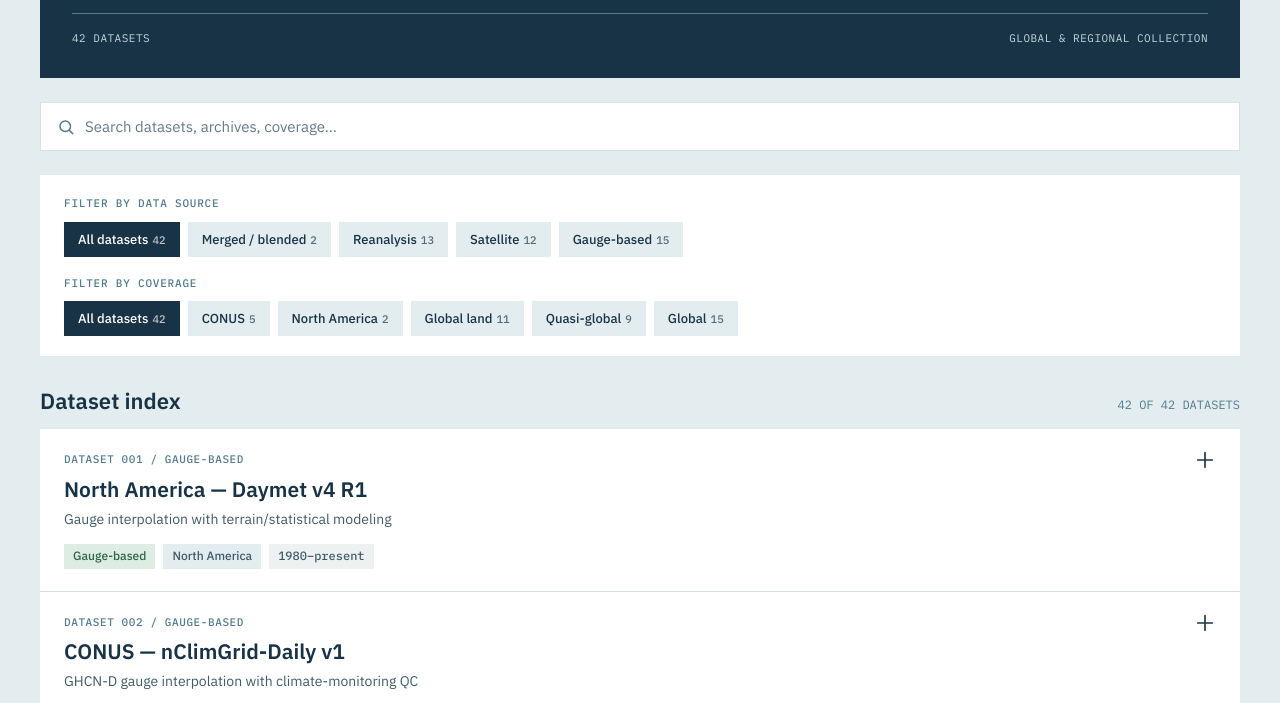
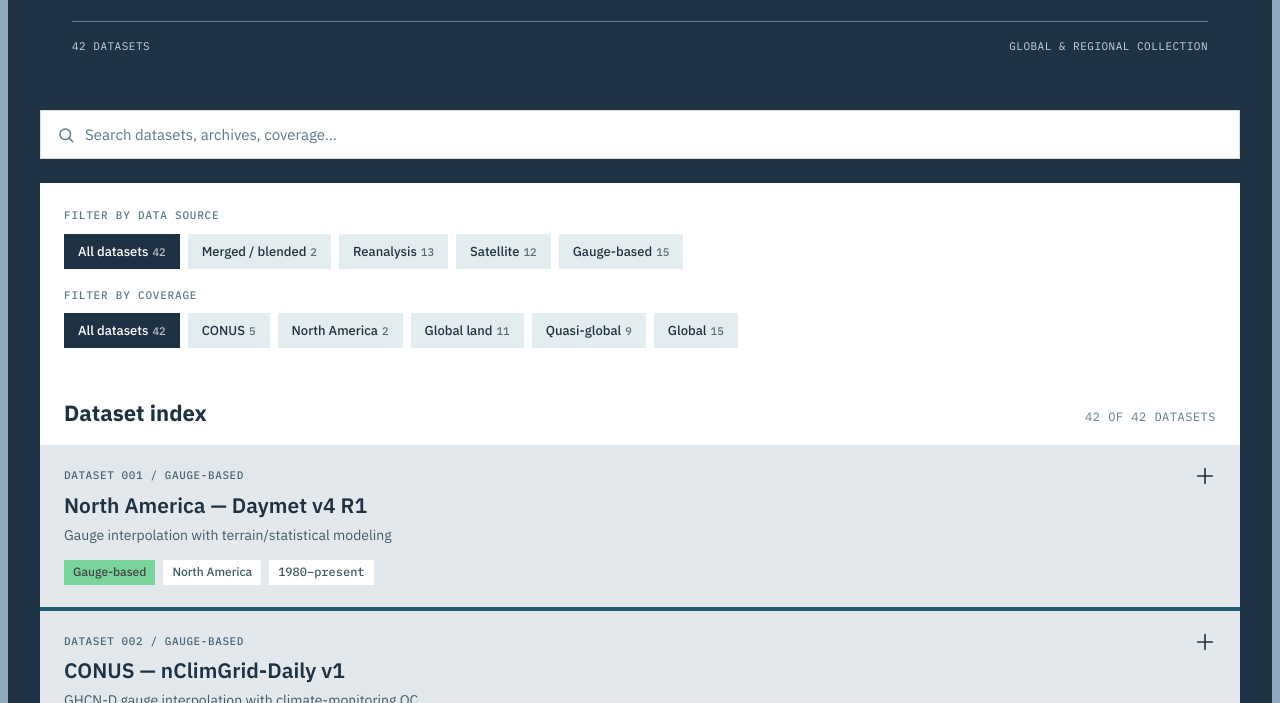
Before and after one commit to lmerchant/precip_workshop_dashboard, a plain HTML site: page app/index.html in a window 1280 px wide. Shown: the part 206-909 px from the top of the page. Drawn offline with Linux system fonts and the light colour scheme.

Commit message:
Restyle dashboard and make filters multi-select
- Match new_dashboard_layout_2026-11-17-6.46am.png: navy dashboard panel,
  search on navy, filters and dataset index in one white panel
- New page, card, hover/open and tag colors; text colors adjusted to
  pass WCAG AA contrast
- Data source and coverage filters allow several selections; "All
  datasets" clears a group; selections are kept in the URL
- Update handoff and design notes

Co-Authored-By: Claude Opus 5.5 <noreply@anthropic.com>

```diff
--- a/app/app.js
+++ b/app/app.js
@@ -195,21 +195,26 @@ function filterButtonsHtml(groupName, options, datasets) {
 
 /* ---------- State (kept in the URL) ---------- */
 
-const state = { search: "", category: "all", coverage: "all", open: new Set() };
+// Each filter group holds a set of selected option ids; an empty set
+// means "All datasets". Options in one group combine with OR, and the
+// two groups combine with AND.
+const FILTER_GROUPS = ["category", "coverage"];
+
+const state = { search: "", category: new Set(), coverage: new Set(), open: new Set() };
+
+const listParam = value => (value || "").split(",").filter(Boolean);
 
 function readStateFromUrl() {
   const p = new URLSearchParams(location.search);
   state.search = p.get("q") || "";
-  state.category = p.get("category") || "all";
-  state.coverage = p.get("coverage") || "all";
-  state.open = new Set((p.get("open") || "").split(",").filter(Boolean).map(Number));
+  FILTER_GROUPS.forEach(g => { state[g] = new Set(listParam(p.get(g))); });
+  state.open = new Set(listParam(p.get("open")).map(Number));
 }
 
 function writeStateToUrl() {
   const p = new URLSearchParams();
   if (state.search) p.set("q", state.search);
-  if (state.category !== "all") p.set("category", state.category);
-  if (state.coverage !== "all") p.set("coverage", state.coverage);
+  FILTER_GROUPS.forEach(g => { if (state[g].size) p.set(g, [...state[g]].join(",")); });
   if (state.open.size) p.set("open", [...state.open].sort((a, b) => a - b).join(","));
   const qs = p.toString();
   history.replaceState(null, "", qs ? `?${qs}` : location.pathname);
@@ -223,8 +228,7 @@ function applyFilters(datasets) {
 
   datasets.forEach(ds => {
     const visible =
-      (state.category === "all" || ds.category.id === state.category) &&
-      (state.coverage === "all" || ds.coverage.id === state.coverage) &&
+      FILTER_GROUPS.every(g => state[g].size === 0 || state[g].has(ds[g].id)) &&
       terms.every(t => ds.searchText.includes(t));
     ds.card.hidden = !visible;
     if (visible) shown++;
@@ -235,7 +239,11 @@ function applyFilters(datasets) {
   document.getElementById("noResults").hidden = shown > 0;
 
   document.querySelectorAll(".filter-button").forEach(btn => {
-    btn.setAttribute("aria-pressed", String(state[btn.dataset.group] === btn.dataset.value));
+    const selected = state[btn.dataset.group];
+    const pressed = btn.dataset.value === "all"
+      ? selected.size === 0
+      : selected.has(btn.dataset.value);
+    btn.setAttribute("aria-pressed", String(pressed));
   });
 
   writeStateToUrl();
@@ -306,11 +314,16 @@ async function init() {
     applyFilters(datasets);
   });
 
-  // Filter buttons (one listener for both groups)
+  // Filter buttons (one listener for both groups). An option button
+  // toggles that option; "All datasets" clears the group's selections.
   document.querySelector(".filter-section").addEventListener("click", ev => {
     const btn = ev.target.closest(".filter-button");
     if (!btn) return;
-    state[btn.dataset.group] = btn.dataset.value;
+    const selected = state[btn.dataset.group];
+    const value = btn.dataset.value;
+    if (value === "all") selected.clear();
+    else if (selected.has(value)) selected.delete(value);
+    else selected.add(value);
     applyFilters(datasets);
   });
 
--- a/app/index.html
+++ b/app/index.html
@@ -50,6 +50,9 @@
     >
   </div>
 
+  <!-- WHITE PANEL: filters + dataset index -->
+  <div class="content-panel">
+
   <!-- FILTERS (buttons are built from the data in app.js) -->
   <section class="filter-section" aria-label="Filters">
     <div class="filter-group">
@@ -77,6 +80,8 @@
     </div>
   </section>
 
+  </div>
+
   <footer class="dashboard-footer">
     PRECIPITATION WORKSHOP — 2026
   </footer>
--- a/app/styles.css
+++ b/app/styles.css
@@ -7,41 +7,59 @@
 
 :root {
   --navy: #0B1620;
-  --deep-ocean: #183346;
+  --deep-ocean: #1F3244;     /* header, headings, active filters */
   --ocean-slate: #2A5367;
-  --steel-blue: #537B8E;
+  --steel-blue: #5C7A8C;
   --mist-blue: #9AB7C1;
   --ice-blue: #E3EDF0;
 
-  --page-bg: #E3EDF0;
+  --page-bg: #90A8BE;       /* blue-grey page around the navy dashboard */
+
+  /* Dataset cards */
+  --dataset-card-bg: #E3E8EC;
+  --dataset-card-hover: #DAE4EC;   /* hover and open (selected) card header */
+  --dataset-card-rule: #235C70;    /* 4px line under each card */
+  --dataset-details-bg: #FFFFFF;
+  --dataset-label-text: #4A6575;   /* steel-blue darkened to pass AA on the card colors */
   --card-bg: #FFFFFF;
   --panel-bg: #EDF3F5;
 
   --heading-text: #183346;
   --body-text: #405B68;
-  --muted-text: #637C88;
+  --muted-text: #5C7A8C;     /* 4.55:1 on white (was #637C88, 4.4:1) */
 
   --divider: #D5E0E4;
+
+  /* Header text on the navy band */
+  --header-label: #A0B6C0;
+  --header-text: #C8D6DE;
+  --header-rule: #5C7A8C;
+
+  /* Footer text on the navy dashboard background */
+  --on-navy-text: #A0B6C0;
 
   --tag-blue-bg: #D5E5EA;
   --tag-blue-text: #315D76;
 
-  --tag-slate-bg: #E3EDF0;
+  --tag-slate-bg: #FFFFFF;    /* white so tags stand out on the grey cards */
   --tag-slate-text: #405B68;
 
-  --tag-neutral-bg: #EDF1F2;
+  --tag-neutral-bg: #FFFFFF;
   --tag-neutral-text: #405B68;
 
   /* Category tag colors (one per data-source type) */
-  --tag-gauge-bg: #DDEDE3;
-  --tag-gauge-text: #2F6446;
-  --tag-satellite-bg: #D5E5EA;
-  --tag-satellite-text: #315D76;
-  --tag-reanalysis-bg: #E4E1F0;
-  --tag-reanalysis-text: #4D4580;
-  --tag-merged-bg: #F2E6D3;
-  --tag-merged-text: #7A5422;
-  --tag-cdr-bg: #183346;
+  /* Bright backgrounds with one dark text color; #434343 is
+     5.5:1 or better on each (WCAG AA) */
+  --tag-category-text: #434343;
+  --tag-gauge-bg: #79D49B;
+  --tag-gauge-text: var(--tag-category-text);
+  --tag-satellite-bg: #B0ECFF;
+  --tag-satellite-text: var(--tag-category-text);
+  --tag-reanalysis-bg: #C6B9FB;
+  --tag-reanalysis-text: var(--tag-category-text);
+  --tag-merged-bg: #FFD28A;
+  --tag-merged-text: var(--tag-category-text);
+  --tag-cdr-bg: #1F3244;
   --tag-cdr-text: #FFFFFF;
 
   --focus-ring: #2A5367;
@@ -62,7 +80,8 @@ body {
 .dashboard {
   max-width: 1200px;
   margin: 0 auto;
-  padding: 32px;
+  padding: 0 32px 32px;
+  background: var(--deep-ocean);   /* the whole dashboard sits on navy */
 }
 
 .visually-hidden {
@@ -85,8 +104,7 @@ body {
 .dashboard-header {
   background: var(--deep-ocean);
   color: #FFFFFF;
-  padding: 32px;
-  margin-bottom: 24px;
+  padding: 72px 32px 56px;
 }
 
 .header-top {
@@ -102,12 +120,12 @@ body {
   font-weight: 500;
   letter-spacing: 1px;
   text-transform: uppercase;
-  color: var(--mist-blue);
+  color: var(--header-label);
 }
 
 .dashboard-title {
   font-size: 36px;
-  font-weight: 600;
+  font-weight: 700;
   line-height: 1.15;
   color: #FFFFFF;
   margin: 0 0 12px;
@@ -115,14 +133,14 @@ body {
 
 .dashboard-description {
   font-size: 15px;
-  color: #C4D7DF;
+  color: var(--header-text);
   max-width: 650px;
   margin: 0;
 }
 
 .header-divider {
   height: 1px;
-  background: var(--steel-blue);
+  background: var(--header-rule);
   margin: 24px 0 16px;
 }
 
@@ -130,7 +148,7 @@ body {
   display: flex;
   justify-content: space-between;
   gap: 16px;
-  color: #C4D7DF;
+  color: var(--header-text);
   font-family: 'IBM Plex Mono', monospace;
   font-size: 11px;
   letter-spacing: 0.5px;
@@ -182,10 +200,13 @@ body {
 
 /* 5. FILTER SECTION */
 
+/* One white panel holds the filters and the dataset index */
+.content-panel {
+  background: var(--card-bg);
+}
+
 .filter-section {
-  background: #FFFFFF;
-  padding: 20px 24px;
-  margin-bottom: 28px;
+  padding: 24px 24px 8px;
   display: grid;
   gap: 18px;
 }
@@ -245,12 +266,13 @@ body {
   display: flex;
   justify-content: space-between;
   align-items: baseline;
-  margin-bottom: 12px;
+  gap: 16px;
+  padding: 40px 24px 16px;
 }
 
 .dataset-index-heading h2 {
   font-size: 22px;
-  font-weight: 600;
+  font-weight: 700;
   color: var(--deep-ocean);
   margin: 0;
 }
@@ -258,6 +280,8 @@ body {
 .dataset-count {
   font-family: 'IBM Plex Mono', monospace;
   font-size: 12px;
+  letter-spacing: 0.5px;
+  text-transform: uppercase;
   color: var(--steel-blue);
 }
 
@@ -278,8 +302,8 @@ body {
 /* 7. DATASET CARD */
 
 .dataset-card {
-  background: var(--card-bg);
-  border-bottom: 1px solid var(--divider);
+  background: var(--dataset-card-bg);
+  border-bottom: 4px solid var(--dataset-card-rule);
 }
 
 .dataset-card:last-child {
@@ -293,8 +317,9 @@ body {
   padding: 22px 24px;
 }
 
-.dataset-header:hover {
-  background: #F7F9FA;
+.dataset-header:hover,
+.dataset-card.expanded .dataset-header {
+  background: var(--dataset-card-hover);
 }
 
 .dataset-number {
@@ -303,7 +328,7 @@ body {
   font-weight: 500;
   letter-spacing: 0.6px;
   text-transform: uppercase;
-  color: var(--steel-blue);
+  color: var(--dataset-label-text);
   margin-bottom: 8px;
 }
 
@@ -413,7 +438,7 @@ body {
   display: grid;
   grid-template-rows: 0fr;
   transition: grid-template-rows 0.25s ease;
-  background: var(--panel-bg);
+  background: var(--dataset-details-bg);
 }
 
 .dataset-card.expanded .dataset-details {
@@ -503,7 +528,7 @@ body {
   font-family: 'IBM Plex Mono', monospace;
   font-size: 11px;
   letter-spacing: 1px;
-  color: var(--steel-blue);
+  color: var(--on-navy-text);
 }
 
 
@@ -517,11 +542,15 @@ body {
 
 @media (max-width: 700px) {
   .dashboard {
-    padding: 16px;
+    padding: 0 16px 16px;
   }
 
   .dashboard-header {
-    padding: 24px 20px;
+    padding: 32px 4px 32px;
+  }
+
+  .dataset-index-heading {
+    padding: 28px 16px 8px;
   }
 
   .dashboard-title {
```
Also changed, not shown: docs/html_css_design/images/new_dashboard_layout_2026-11-17-6.46am.png (added), 2 other files.
